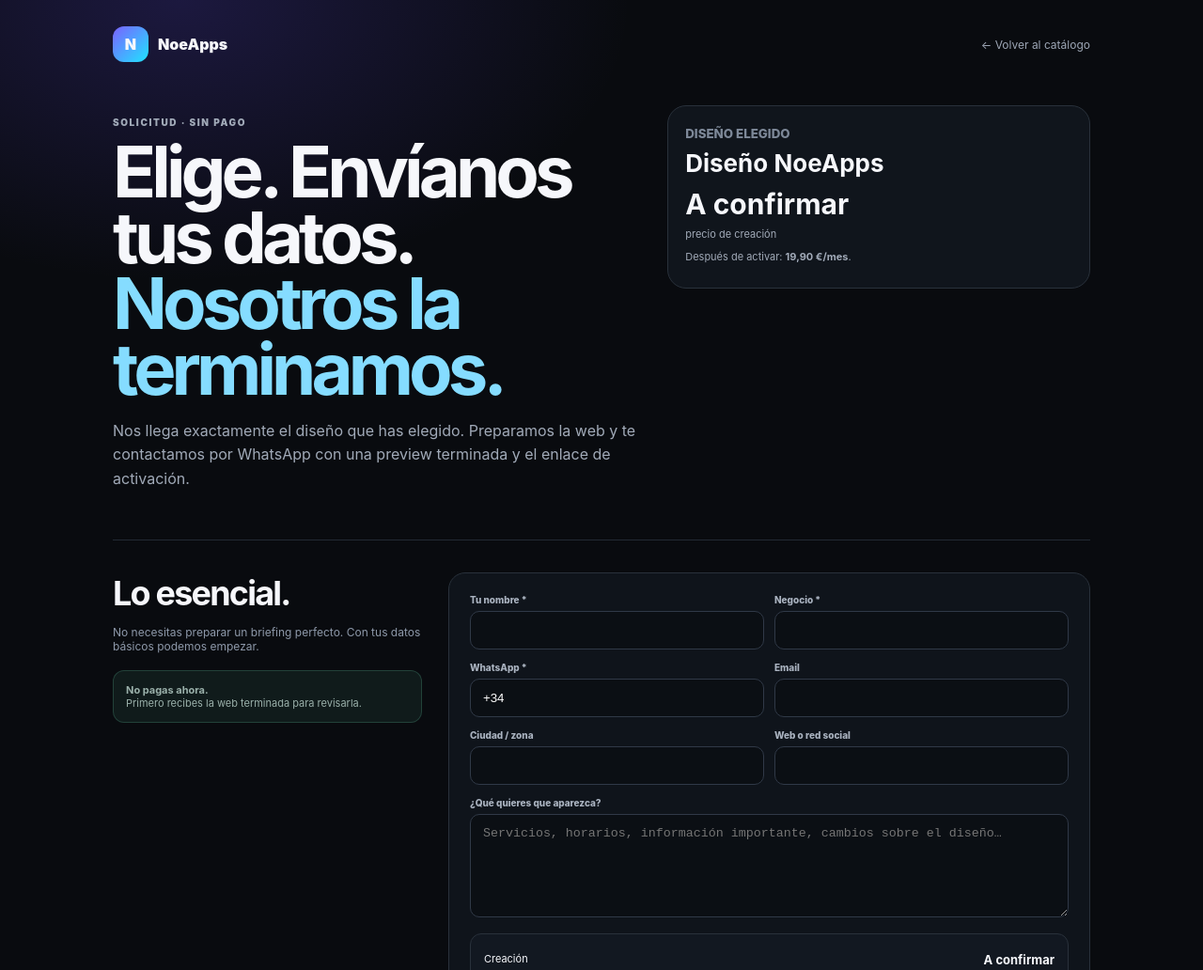
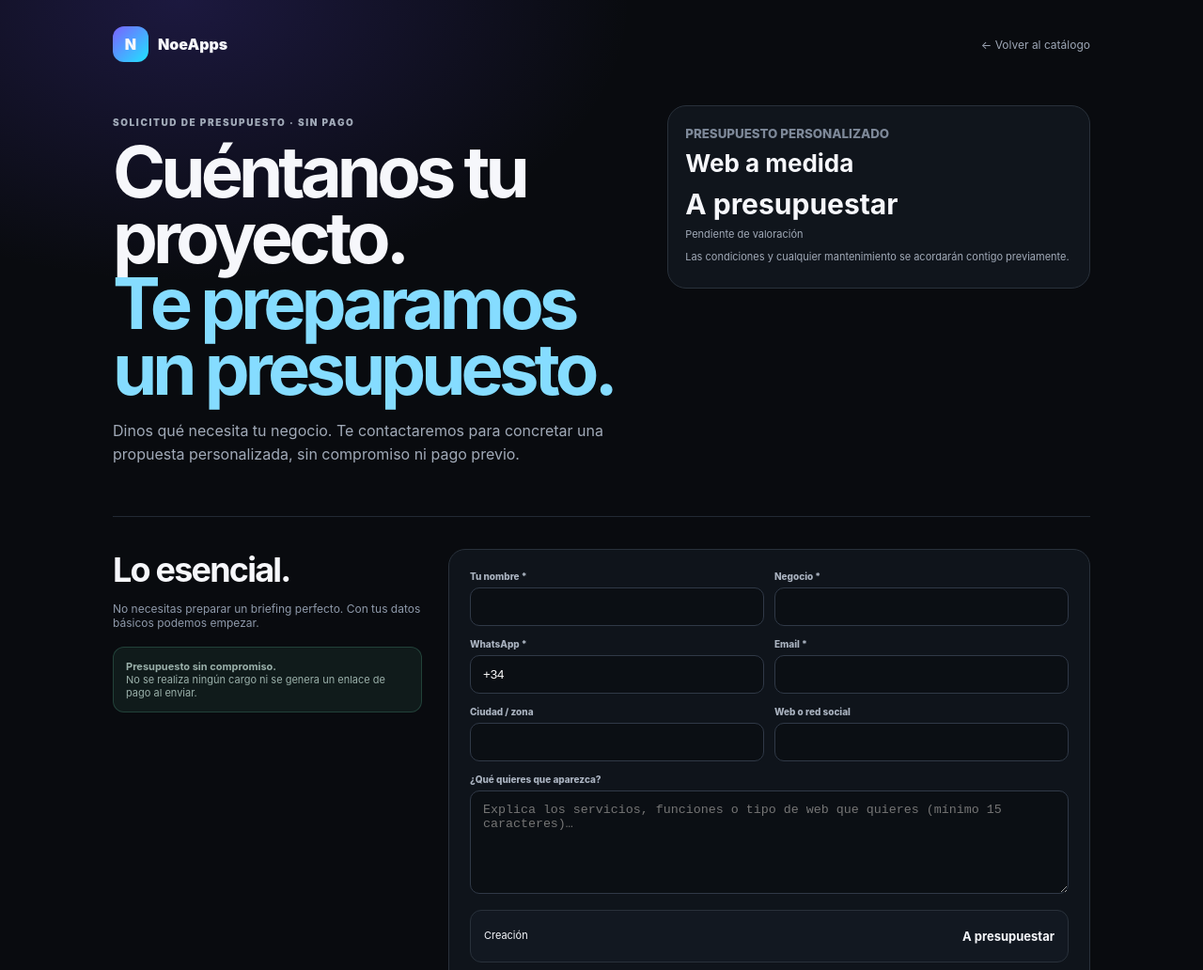
Before and after one commit to NoePerezBlancoo/noeapps, a website: page catalogo/solicitar.html in a window 1280 px wide. Shown: the top 1032 px of the page at 94% size. Drawn offline with Linux system fonts and the light colour scheme.

Commit message:
Catalog staging: add quote-only form state with mandatory contact details

```diff
--- a/catalogo/solicitar.html
+++ b/catalogo/solicitar.html
@@ -18,7 +18,7 @@
 <div class="intro"><h3>Lo esencial.</h3><p>No necesitas preparar un briefing perfecto. Con tus datos básicos podemos empezar.</p><div class="note"><b>No pagas ahora.</b><br>Primero recibes la web terminada para revisarla.</div></div>
 <form class="form" id="requestForm">
 <div class="two"><label><span>Tu nombre *</span><input name="name" required maxlength="120"></label><label><span>Negocio *</span><input name="businessName" required maxlength="160"></label></div>
-<div class="two"><label><span>WhatsApp *</span><input name="whatsapp" required maxlength="80" type="tel" value="+34 " inputmode="tel" autocomplete="tel"></label><label><span>Email</span><input name="email" maxlength="180" type="email"></label></div>
+<div class="two"><label><span>WhatsApp *</span><input name="whatsapp" required maxlength="80" type="tel" value="+34 " inputmode="tel" autocomplete="tel"></label><label><span>Email *</span><input name="email" required maxlength="180" type="email" autocomplete="email"></label></div>
 <div class="two"><label><span>Ciudad / zona</span><input name="city" maxlength="120"></label><label><span>Web o red social</span><input name="sourceUrl" maxlength="600"></label></div>
 <label><span>¿Qué quieres que aparezca?</span><textarea name="notes" maxlength="1800" placeholder="Servicios, horarios, información importante, cambios sobre el diseño…"></textarea></label>
 <div class="summary"><div><span>Creación</span><b id="summaryPrice">—</b></div><div><span>Mantenimiento al activar</span><b>19,90 €/mes</b></div></div>
@@ -42,16 +42,29 @@
  tier:(p.get('catalogTier')||'').slice(0,80),
  price:Number(p.get('catalogPrice')||0)||0
 };
-document.getElementById('designName').textContent=design.name;
-document.getElementById('tier').textContent=(design.tier||'Diseño elegido')+(design.category?' · '+design.category:'');
-const price=design.price?design.price.toLocaleString('es-ES')+' €':'A confirmar';
+const quoteMode=!design.id;
+if(quoteMode){
+ document.querySelector('.hero h1').innerHTML='Cuéntanos tu proyecto.<br><em>Te preparamos un presupuesto.</em>';
+ document.querySelector('.hero > div > p:last-child').textContent='Dinos qué necesita tu negocio. Te contactaremos para concretar una propuesta personalizada, sin compromiso ni pago previo.';
+ document.querySelector('.hero > div > p:first-child').textContent='SOLICITUD DE PRESUPUESTO · SIN PAGO';
+ document.querySelector('.design p:last-of-type').textContent='Las condiciones y cualquier mantenimiento se acordarán contigo previamente.';
+ document.querySelector('.design p:first-of-type').textContent='Pendiente de valoración';
+ document.querySelector('.summary div:last-child').style.display='none';
+ document.querySelector('.note').innerHTML='<b>Presupuesto sin compromiso.</b><br>No se realiza ningún cargo ni se genera un enlace de pago al enviar.';
+ const notes=document.querySelector('textarea[name="notes"]');notes.required=true;notes.minLength=15;notes.placeholder='Explica los servicios, funciones o tipo de web que quieres (mínimo 15 caracteres)…';
+ document.querySelector('.done p').textContent='Hemos registrado tu solicitud de presupuesto. Nos pondremos en contacto contigo para concretar la propuesta. No se realiza ningún cobro.';
+ document.querySelector('.submit').textContent='Solicitar presupuesto →';
+}
+document.getElementById('designName').textContent=quoteMode?'Web a medida':design.name;
+document.getElementById('tier').textContent=quoteMode?'Presupuesto personalizado':(design.tier||'Diseño elegido')+(design.category?' · '+design.category:'');
+const price=quoteMode?'A presupuestar':(design.price?design.price.toLocaleString('es-ES')+' €':'A confirmar');
 document.getElementById('price').textContent=price;document.getElementById('summaryPrice').textContent=price;
 const demo=document.getElementById('demo'); if(design.preview){demo.href=design.preview}else demo.style.display='none';
 document.getElementById('requestForm').addEventListener('submit',async e=>{
  e.preventDefault();const btn=e.currentTarget.querySelector('button');const msg=document.getElementById('msg');btn.disabled=true;btn.textContent='Enviando…';msg.textContent='';
  const f=new FormData(e.currentTarget);const customer={name:f.get('name'),businessName:f.get('businessName'),whatsapp:f.get('whatsapp'),email:f.get('email'),city:f.get('city'),sourceUrl:f.get('sourceUrl'),notes:f.get('notes')};
  try{
-  const r=await fetch('/api/requests',{method:'POST',headers:{'Content-Type':'application/json'},body:JSON.stringify({selection:design,customer})});
+  const r=await fetch('/api/requests',{method:'POST',headers:{'Content-Type':'application/json'},body:JSON.stringify({requestType:quoteMode?'quote':'template',selection:design,customer})});
   const raw=await r.text();let j={};try{j=raw?JSON.parse(raw):{}}catch{throw new Error('El servidor no devolvió una respuesta válida. Recarga el formulario e inténtalo de nuevo.')}if(!r.ok||!j.ok)throw new Error(j.error||'No se pudo enviar');
   document.getElementById('content').style.display='none';document.getElementById('done').classList.add('show');
  }catch(err){msg.className='msg err';msg.textContent=err.message||'No se pudo enviar';btn.disabled=false;btn.textContent='Enviar solicitud →'}
```
